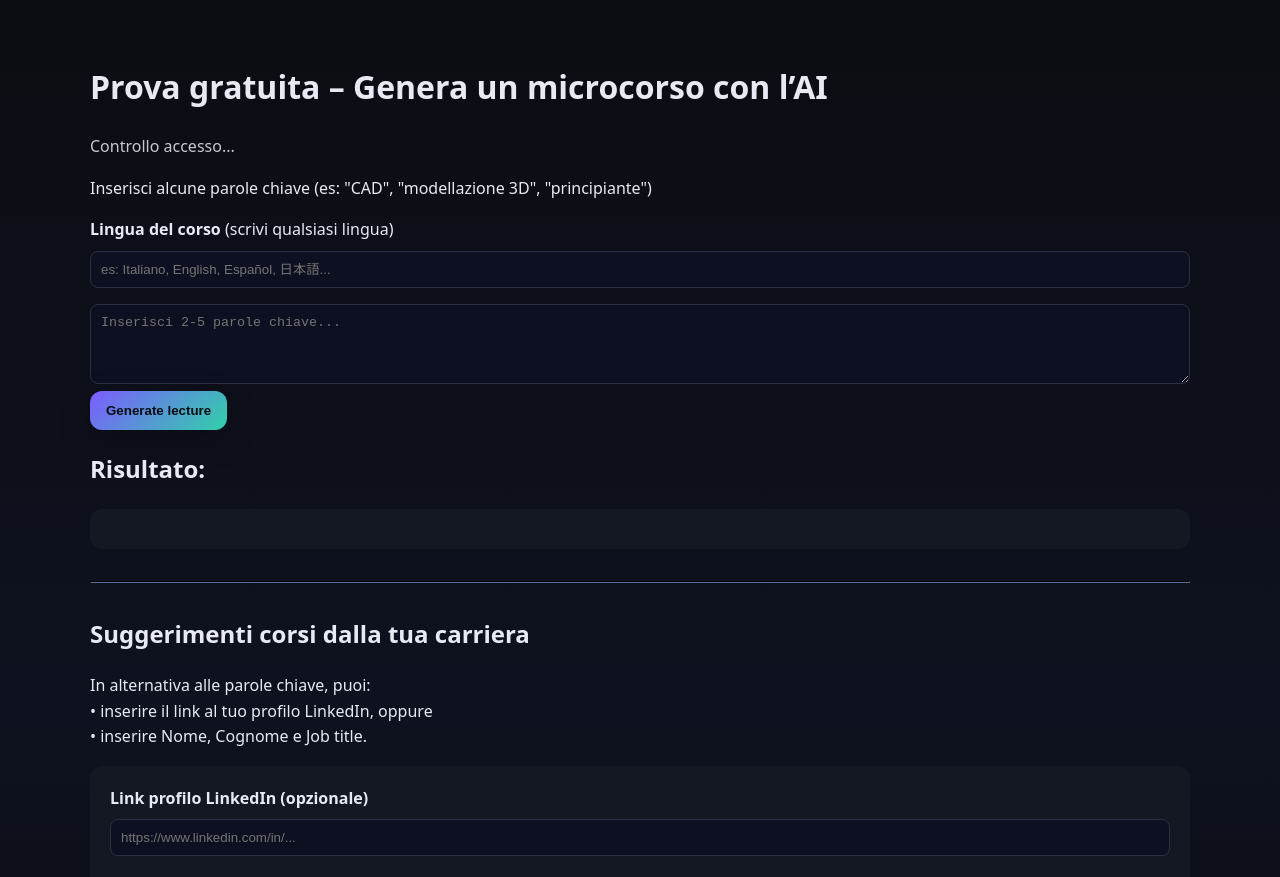
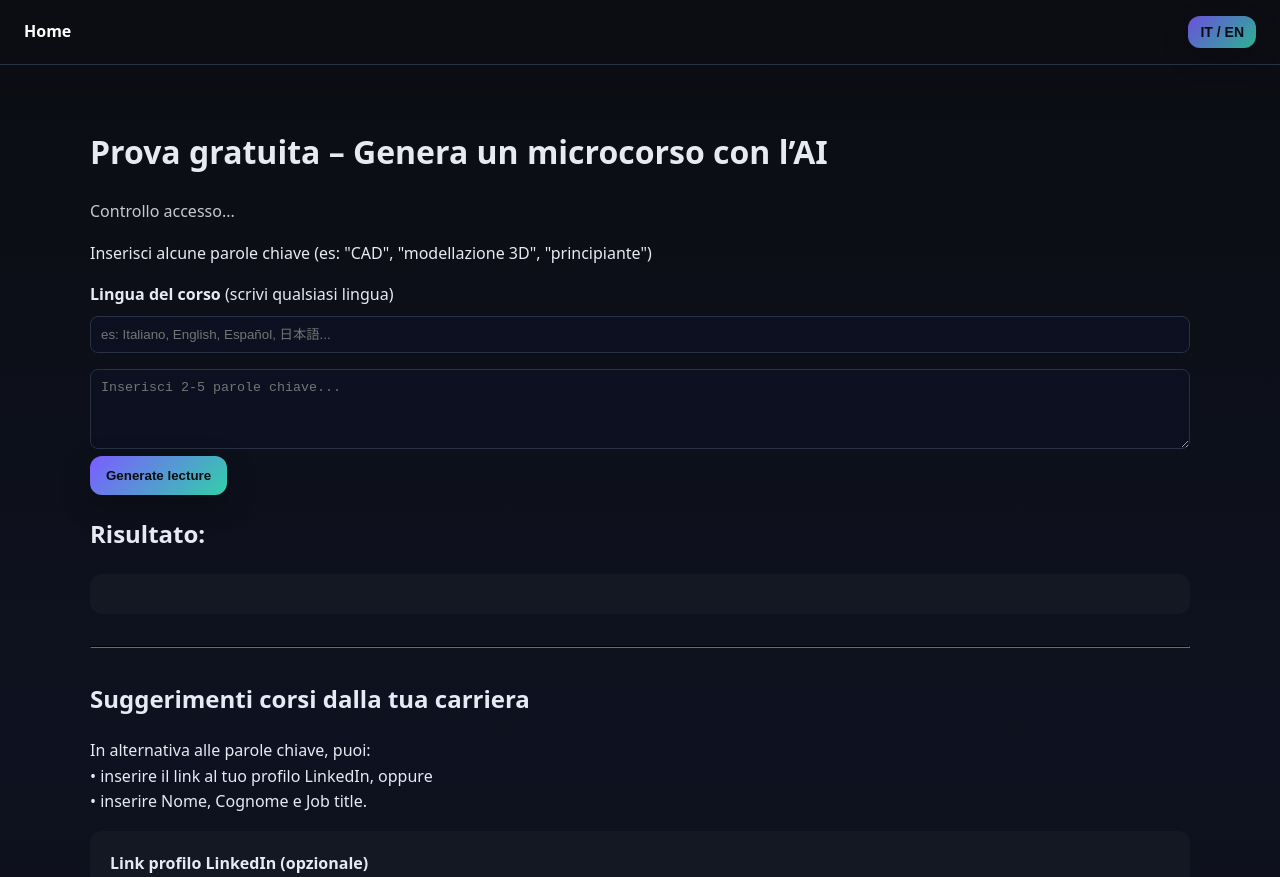
Before and after one commit to pianoman91/eleviai, a website: page prova.html in a window 1280 px wide. Shown: the top 877 px of the page. Drawn offline with Linux system fonts and the light colour scheme; a script that the page names is missing.

Commit message:
Implement header with language toggle and navigation
Added header with navigation and language toggle button.

```diff
--- a/prova.html
+++ b/prova.html
@@ -13,7 +13,30 @@
     .disabled { opacity:.55; pointer-events:none; filter:grayscale(20%); }
   </style>
 </head>
+
+  <script src="i18n.js"></script>
+
 <body>
+
+  <header style="
+  display:flex;
+  justify-content:space-between;
+  align-items:center;
+  padding:16px 24px;
+  border-bottom:1px solid #2a3145;
+">
+  <a href="index.html"
+     data-i18n="home"
+     style="font-weight:600; text-decoration:none; color:white;">
+    Home
+  </a>
+
+  <button onclick="toggleLanguage()"
+          class="btn small"
+          style="opacity:.85;">
+    IT / EN
+  </button>
+</header>
 
   <div class="container" style="padding:40px 0;">
     <h1>Prova gratuita – Genera un microcorso con l’AI</h1>
```
